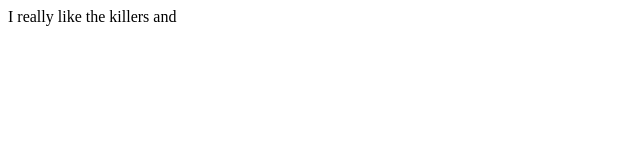
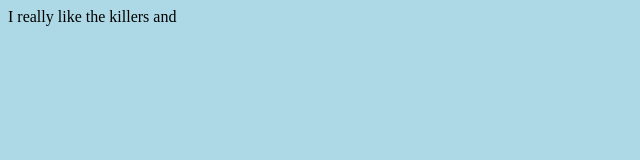
Before and after one commit to yakeyonsen/thekillers, a plain HTML site: page index.html in a window 1280 px wide. Shown: the whole page, without its empty margins (0-640 px from the left). Drawn offline with Linux system fonts and the light colour scheme.

Commit message:
updated the css

```diff
--- a/index.html
+++ b/index.html
@@ -3,7 +3,7 @@
     <title>
       The killers
       </title>
-      <link rel=“stylesheet” href=“css/default.css”>
+      <link rel="stylesheet" href="css/default.css">
 
   </head>
   <body>
```
